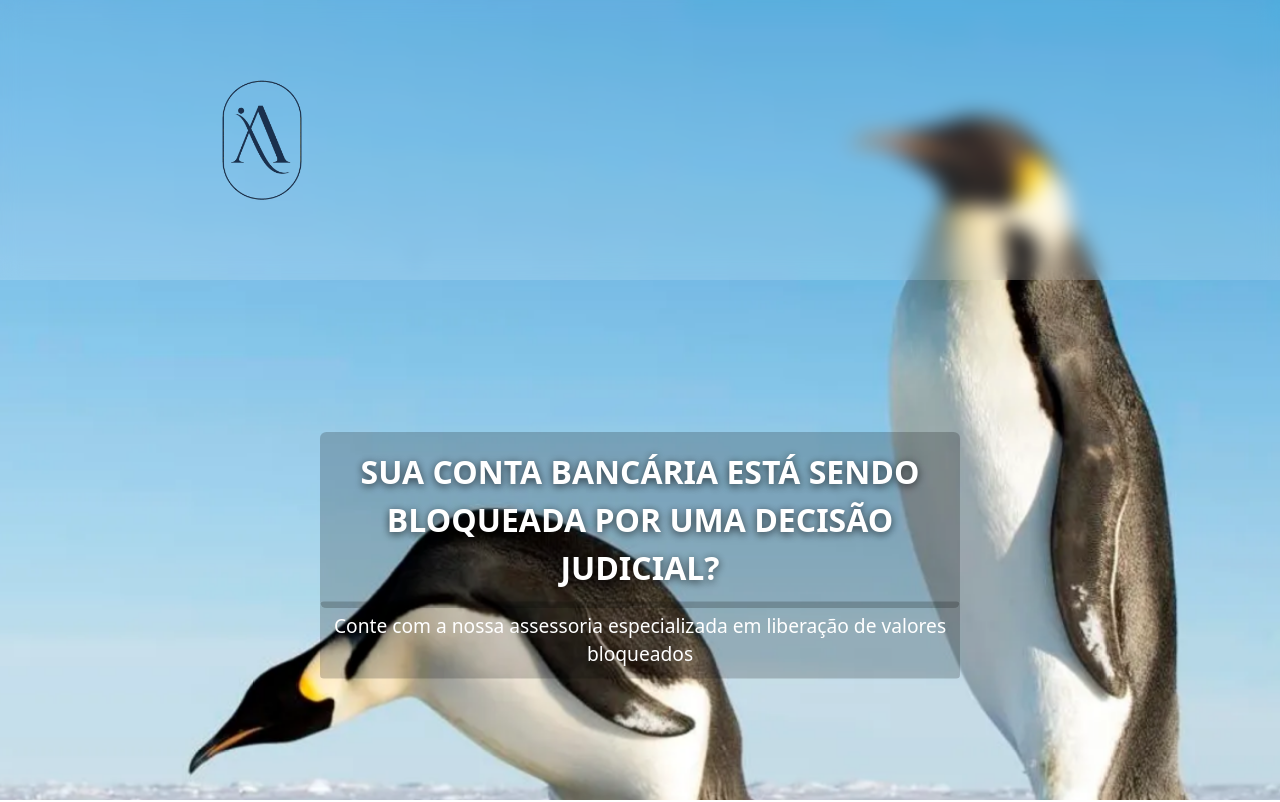
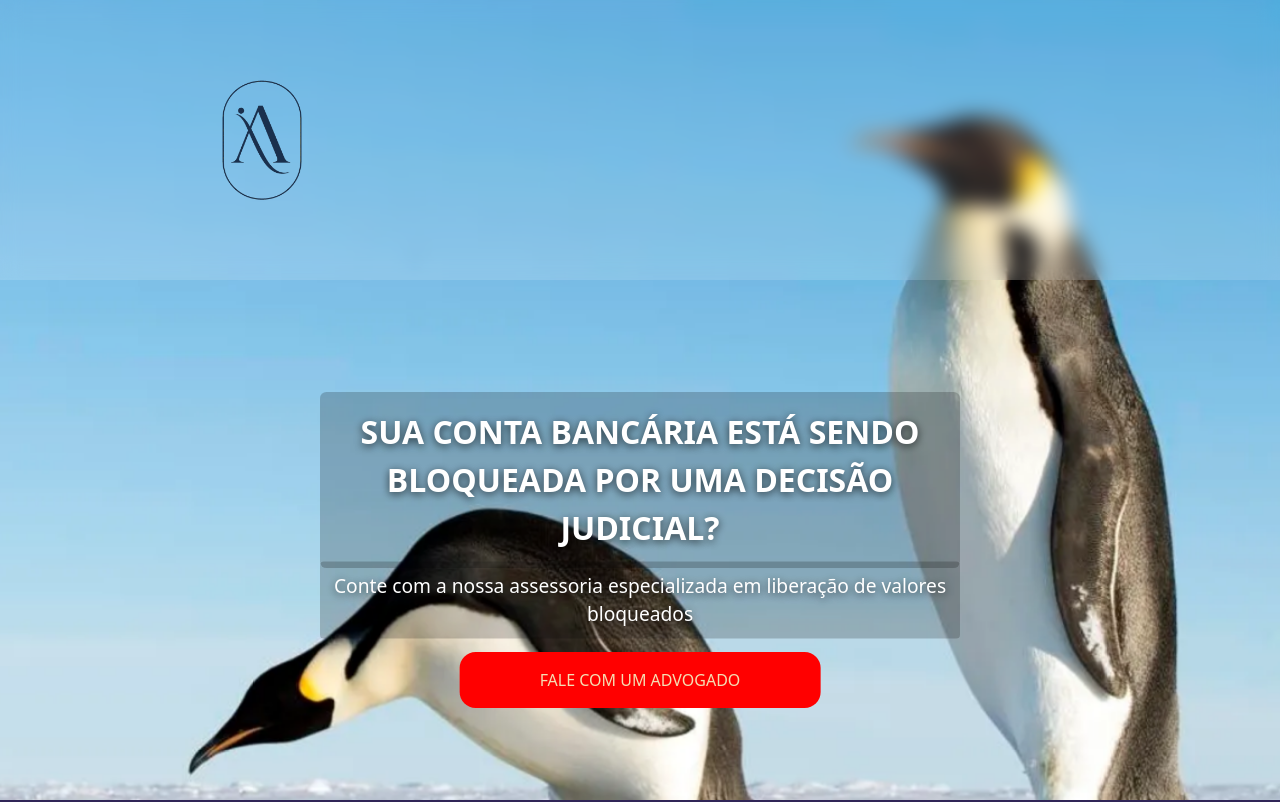
Before and after one commit to Ikejiri-1/pagina-advogados-next, a Next.js app: page / in a window 1280 px wide. Shown: the top 802 px of the page. Built offline with nearby package versions, Linux system fonts and the light colour scheme.

Commit message:
botão de contato e link do whatsapp

```diff
--- a/src/app/page.tsx
+++ b/src/app/page.tsx
@@ -1,4 +1,4 @@
-import { Cards } from "@/components/Cards/Cards";
+// import { Cards } from "@/components/Cards/Cards";
 import "./page.css";
 import { MainImage } from "@/components/MainImage/MainImage";
 import img from "../assets/wpaper.webp";
@@ -13,10 +13,13 @@ export default function Home() {
           Sua conta bancária está sendo bloqueada por uma decisão judicial?
        "
         description="Conte com a nossa assessoria especializada em liberação de valores bloqueados"
+        button={true}
+        buttonText="FALE COM UM ADVOGADO"
       />
-      <div className="cards">
+
+      {/* <div className="cards">
         <Cards />
-      </div>
+      </div> */}
     </section>
   );
 }
--- a/src/components/MainImage/MainImage.css
+++ b/src/components/MainImage/MainImage.css
@@ -15,7 +15,7 @@
 
 .main-image-title {
   position: absolute;
-  top: 65%;
+  top: 60%;
   left: 50%;
   transform: translate(-50%, -50%);
   color: white;
@@ -33,7 +33,7 @@
 }
 .main-image-description {
   position: absolute;
-  top: 80%;
+  top: 75%;
   left: 50%;
   transform: translate(-50%, -50%);
   color: white;
@@ -45,4 +45,18 @@
   background-color: rgba(0, 0, 0, 0.2);
   padding: 0.5em;
   border-radius: 0.2em;
+  text-shadow: 0px 2px 8px rgba(0, 0, 0, 0.7);
 }
+
+.main-image-container button {
+  position: relative;
+  top: 85%;
+  left: 50%;
+  transform: translate(-50%, -50%);
+  z-index: 1;
+  cursor: pointer;
+  background-color: red;
+  padding: 1em 5em;
+  color: wheat;
+  border-radius: 1em;
+}
--- a/src/components/MainImage/MainImage.tsx
+++ b/src/components/MainImage/MainImage.tsx
@@ -2,26 +2,34 @@
 
 import Image, { StaticImageData } from "next/image";
 import { useEffect, useRef } from "react";
+import Link from "next/link";
 import "./MainImage.css";
+import { whatsappLink } from "@/utils/linkWpp";
 
 interface MainImageProps {
-  img: string | StaticImageData;
+  img: StaticImageData;
+  title?: string;
   alt: string;
-  title?: string;
   description?: string;
+  button?: boolean;
+  buttonText?: string;
 }
 
-export function MainImage({ img, title, alt, description }: MainImageProps) {
+export function MainImage({
+  img,
+  title,
+  alt,
+  description,
+  button,
+  buttonText,
+}: MainImageProps) {
   const imageRef = useRef<HTMLDivElement>(null);
 
   useEffect(() => {
     const handleScroll = () => {
       if (!imageRef.current) return;
-
-      const scrollY = window.scrollY;
-
       imageRef.current.style.transform = `translateY(${
-        scrollY * 0.25
+        window.scrollY * 0.25
       }px) scale(1.05)`;
     };
 
@@ -42,8 +50,13 @@ export function MainImage({ img, title, alt, description }: MainImageProps) {
       </div>
 
       {title && <h2 className="main-image-title">{title}</h2>}
+      {description && <p className="main-image-description">{description}</p>}
 
-      {description && <p className="main-image-description">{description}</p>}
+      {button && (
+        <Link href={whatsappLink} target="_blank">
+          <button>{buttonText}</button>
+        </Link>
+      )}
     </div>
   );
 }
--- /dev/null
+++ b/src/utils/linkWpp.ts
@@ -0,0 +1,2 @@
+export const whatsappLink =
+  "https://wa.me/5512981211700?text=Ol%C3%A1%2C%20gostaria%20de%20saber%20mais%20sobre%20os%20servi%C3%A7os%20jur%C3%ADdicos.";
```
